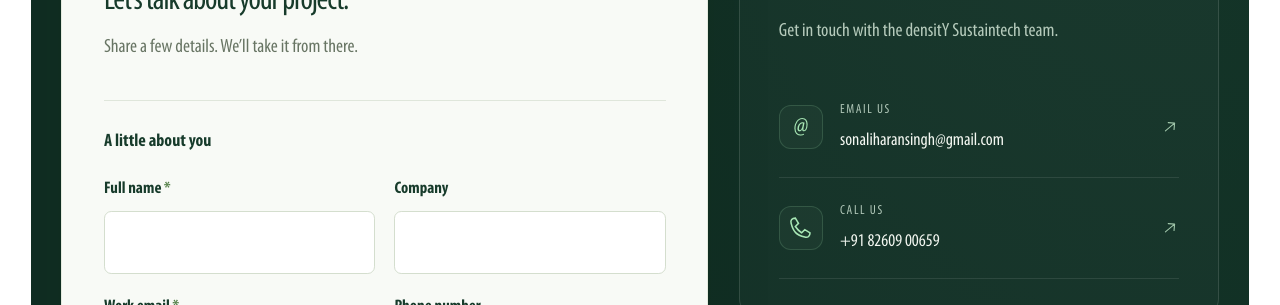
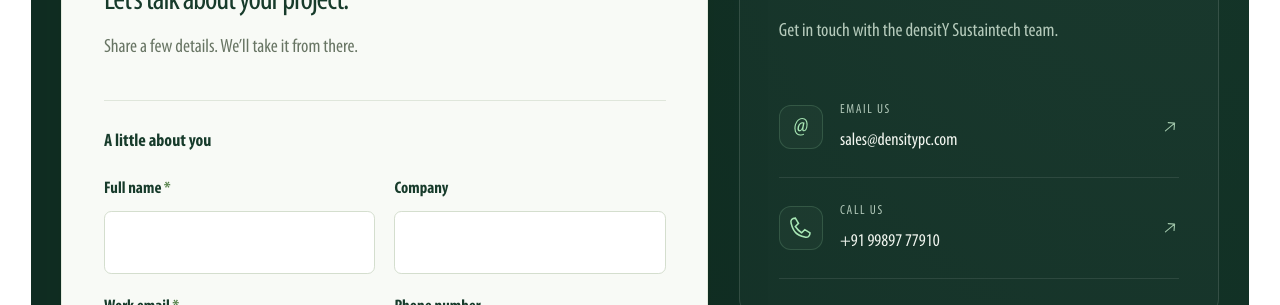
Before and after one commit to sonaliharansingh/density, a Next.js app: page /contact in a window 1280 px wide. Shown: the part 880-1185 px from the top of the page. Built offline with nearby package versions, Linux system fonts and the light colour scheme.

Commit message:
added new image & add the space in case studies

```diff
--- a/app/case-studies/InstallationTabs.tsx
+++ b/app/case-studies/InstallationTabs.tsx
@@ -18,7 +18,7 @@ const installations = [
   {
     industry: "Specialty Chemical",
     icon: "/images/Specialty Chemical Icon.png",
-    image: "/images/Specialty Chemical Image.png",
+    image: "/images/ASTRA_Spl Chemical.png",
     products:
       "Nitrosylsulfuric acid, Acrylonitrile, m-Aminoacetanilide, 1-Aminoanthraquinone, N-Diallyl-2-methoxy-5-acetaminoaniline, etc.",
     gases: "VOCs",
--- a/app/contact/page.tsx
+++ b/app/contact/page.tsx
@@ -73,7 +73,7 @@ export default function ContactPage() {
                 <span className={styles.contactIcon}>@</span>
                 <span>
                   <small>EMAIL US</small>
-                  <strong>sonaliharansingh@gmail.com</strong>
+                  <strong>sales@densitypc.com</strong>
                 </span>
                 <Icon name="arrow" />
               </a>
@@ -93,7 +93,7 @@ export default function ContactPage() {
                 </span>
                 <span>
                   <small>CALL US</small>
-                  <strong>+91 82609 00659</strong>
+                  <strong>+91 99897 77910</strong>
                 </span>
                 <Icon name="arrow" />
               </a>
@@ -138,7 +138,6 @@ export default function ContactPage() {
                   </li>
                 ))}
               </ul>
-
             </section>
           </aside>
         </div>
--- a/app/gas-reference/page.tsx
+++ b/app/gas-reference/page.tsx
@@ -14,9 +14,6 @@ export default function GasReferencePage() {
 
       <section className="gases-section">
         <div className="header-container">
-          <div className="section-intro gases-intro">
-            {/* <h2>Gas reference</h2> */}
-          </div>
 
           <div
             className="gases-table-wrap"
--- a/app/models/page.module.css
+++ b/app/models/page.module.css
@@ -26,9 +26,9 @@
 .bullets li { display: grid; gap: 5px; padding: 0 0 16px 18px; border-bottom: 1px solid #e3eadf; position: relative; line-height: 1.5; }
 .bullets li::before { position: absolute; top: .6em; left: 0; width: 7px; height: 7px; border-radius: 50%; background: #079bd5; content: ""; }
 .bullets strong { color: #315d1d; font-weight: 700; }
-.photo { position: relative; display: grid; width: 100%; gap: 6px; margin: 0; overflow: hidden; border-radius: 16px; background: #eef3eb; }
+.photo { position: relative; display: grid; width: 100%; gap: 0; margin: 0; }
 .photo img { display: block; width: 100%; height: auto; max-height: 430px; border-radius: 10px; object-fit: cover; }
-.photo figcaption { padding: 12px 16px; border-radius: 7px; background: #079bd5; color: white; font-size: var(--font-body); line-height: 1.35; }
+.photo figcaption { margin-top: 10px; padding: 12px 16px; border-radius: 7px; background: #079bd5; color: white; font-size: var(--font-body); line-height: 1.35; }
 .featureColumn { display: contents; }
 .featureColumn:nth-child(1) .bullets { grid-column: 1; grid-row: 1; }
 .featureColumn:nth-child(2) .photo { grid-column: 2; grid-row: 1; }
```
Also changed, not shown: public/images/Specialty Chemical Image.png (deleted), 1 other file (tests, documents, lock files or other folders).
